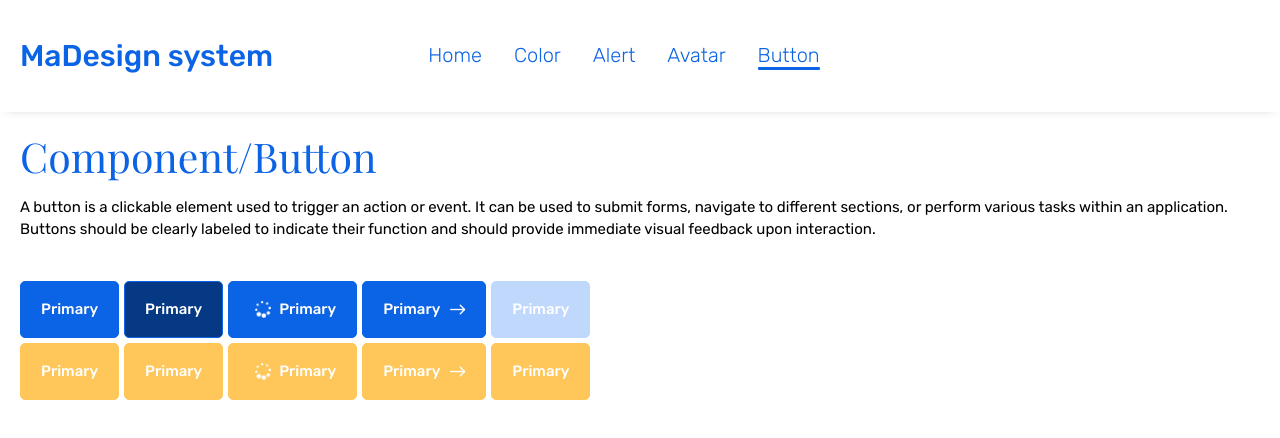
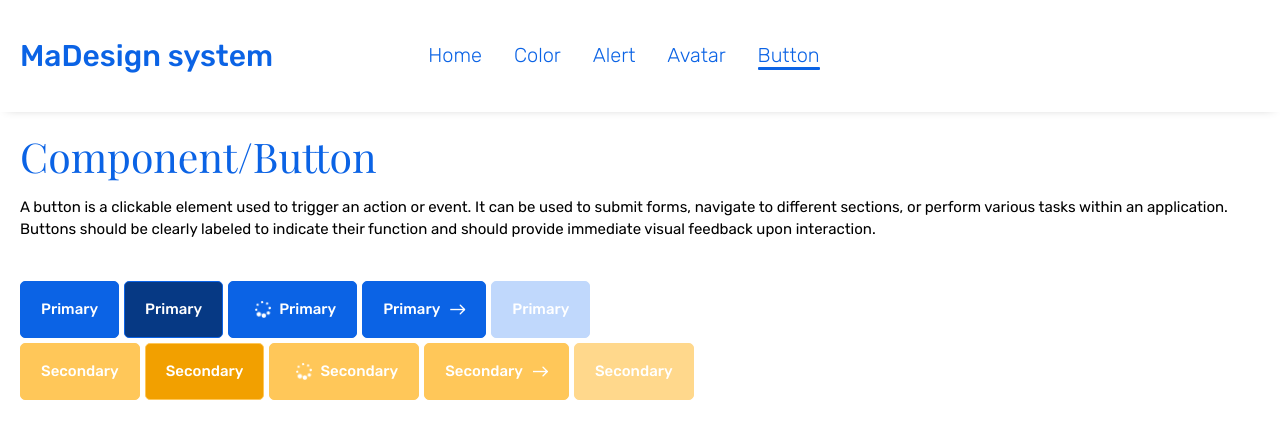
Before and after one commit to Andriamahay11master/MaDesignSystem, a React (Vite) app: page /button in a window 1280 px wide. Shown: the top 438 px of the page. Built offline with nearby package versions, Linux system fonts and the light colour scheme.

Commit message:
button secondary

```diff
--- a/src/assets/scss/common/_button.scss
+++ b/src/assets/scss/common/_button.scss
@@ -73,6 +73,10 @@
     }
     &.btn-darken{
       background-color: darken($color-primary, 20%);
+      &:hover {
+        background-color: lighten($color-primary, 10%);
+        border-color: lighten($color-primary, 10%);
+      }
     }
   }
   &.btn-outline-primary {
@@ -100,6 +104,17 @@
     &:hover {
       background-color: darken($color-secondary, 10%);
       border-color: darken($color-secondary, 10%);
+    }
+    &.disabled{
+      background-color: lighten($color-secondary, 10%);
+      border-color: lighten($color-secondary, 10%);
+    }
+    &.btn-darken{
+      background-color: darken($color-secondary, 20%);
+      &:hover {
+        background-color: lighten($color-secondary, 10%);
+        border-color: lighten($color-secondary, 10%);
+      }
     }
   }
   &.btn-sucess {
--- a/src/page/button/PageButton.tsx
+++ b/src/page/button/PageButton.tsx
@@ -20,11 +20,11 @@ export default function PageButton(){
                             <button className="btn btn-primary disabled">Primary</button>
                         </div>
                         <div className="list-item">
-                            <button className="btn btn-secondary">Primary</button>
-                            <button className="btn btn-secondary btn-darken">Primary</button>
-                            <button className="btn btn-secondary btn-loading">Primary</button>
-                            <button className="btn btn-secondary btn-icon"><span>Primary</span> <i className="icon-long-arrow"></i></button>
-                            <button className="btn btn-secondary disabled">Primary</button>
+                            <button className="btn btn-secondary">Secondary</button>
+                            <button className="btn btn-secondary btn-darken">Secondary</button>
+                            <button className="btn btn-secondary btn-loading">Secondary</button>
+                            <button className="btn btn-secondary btn-icon"><span>Secondary</span> <i className="icon-long-arrow"></i></button>
+                            <button className="btn btn-secondary disabled">Secondary</button>
                         </div>
                     </div>
                 </div>
```
